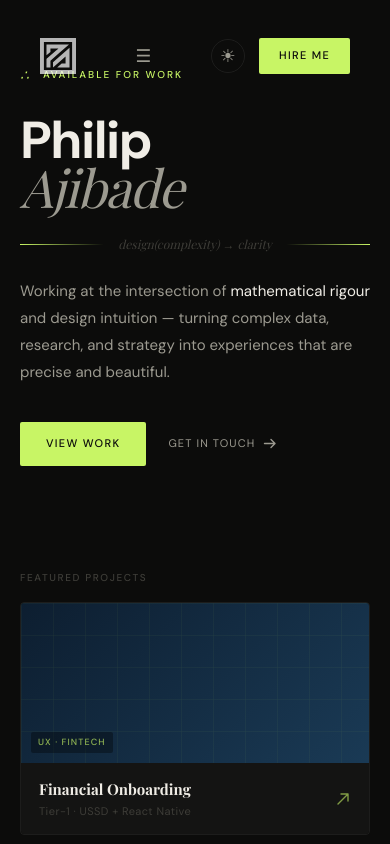
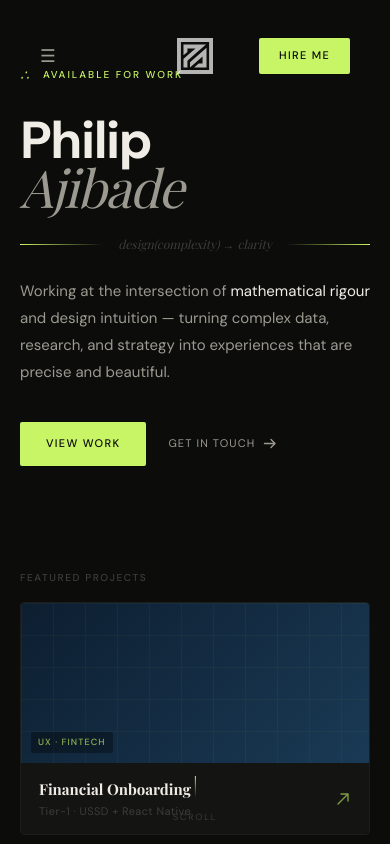
Before and after one commit to JibadeDotun/philip-ajibade-website, a Next.js app: page / in a window 390 px wide. Shown: the top 844 px of the page. Built offline with nearby package versions, Linux system fonts and the light colour scheme.

Commit message:
Fix mobile hero spacing

```diff
--- a/src/app/page.tsx
+++ b/src/app/page.tsx
@@ -10,14 +10,19 @@ export default function Home() {
   const [light, setLight] = useState(false);
   const [scrolled, setScrolled] = useState(false);
   const [menuOpen, setMenuOpen] = useState(false);
+  const [scrollHintOpacity, setScrollHintOpacity] = useState(1);
   const mx = useRef(0), my = useRef(0);
   const rx = useRef(0), ry = useRef(0);
 
   const mathSymbols = ['∇','∫','∑','∂','φ','∞','∴','∵','π','λ','δ','∈','⊂','≡','∮'];
 
   useEffect(() => {
-    const onScroll = () => setScrolled(window.scrollY > 40);
+    const onScroll = () => {
+      setScrolled(window.scrollY > 40);
+      setScrollHintOpacity(window.scrollY > window.innerHeight * 0.8 ? 0 : 1);
+    };
     window.addEventListener('scroll', onScroll);
+    onScroll();
     return () => window.removeEventListener('scroll', onScroll);
   }, []);
 
@@ -116,21 +121,26 @@ export default function Home() {
 
         /* Responsive rules */
         .mobile-menu-overlay {display:none;position:fixed;inset:0;opacity:0;visibility:hidden;z-index:999;align-items:center;justify-content:center;transition:opacity .2s ease,visibility .2s ease;}
+        .nav-inner {max-width:1400px;width:100%;margin:0 auto;display:flex;align-items:center;justify-content:space-between;gap:24;position:relative;}
+        .page-inner {max-width:1400px;width:100%;margin:0 auto;position:relative;}
 
         @media (hover: none) {
           body{cursor:auto !important}
           #cur,#ring,#sym{display:none !important}
-          .hamburger{display:block !important}
-          .nav-links{display:none !important}
         }
 
         @media (max-width:767px) {
           .nav {padding: 16px 20px !important;}
           .nav-links {display:none !important;}
           .hamburger {display:block !important;}
+          .theme-toggle {display:none !important;}
+          .logo-wrapper {position:absolute;left:50%;transform:translateX(-50%);}
+          .nav-actions {justify-content:flex-end;}
+          .hero {padding-top:90px !important;}
           .mobile-menu-overlay {display:flex !important;opacity:0;visibility:hidden;position:fixed;inset:0;background:rgba(0,0,0,0.95);z-index:999;align-items:center;justify-content:center;}
           .mobile-menu-overlay.open {opacity:1;visibility:visible;}
           .mobile-menu-close {display:block;cursor: none;}
+          .hero .anim-1{display:none;}
           .hero {display:block !important;padding:0 20px !important;}
           .hero-left, .hero-right {padding: 64px 0 40px !important;}
           .hero h1 {font-size:52px !important;}
@@ -141,7 +151,7 @@ export default function Home() {
           .about-strip {grid-template-columns:1fr !important;}
           footer {flex-direction:column !important;align-items:center !important;gap:16px !important;padding:24px 20px !important;text-align:center;}
           .nav-links a, .hamburger, .mobile-menu-overlay a, .nav button, .about-strip a, footer a {font-size:1.1rem !important;}
-          .hero .anim-9 {left:50% !important;transform:translateX(-50%) !important;}
+          .hero .anim-9 {position:fixed !important;bottom:20px !important;left:50% !important;transform:translateX(-50%) !important;}
         }
 
         @media (min-width:768px) and (max-width:1024px) {
@@ -156,6 +166,9 @@ export default function Home() {
           .work-grid > div:nth-child(2){grid-column:span 12 !important;}
           .work-grid > div:nth-child(3), .work-grid > div:nth-child(4), .work-grid > div:nth-child(5){grid-column:span 4 !important;}
           .about-strip {grid-template-columns:1fr 1fr !important;}
+          .theme-toggle {display:block !important;}
+          .hamburger {display:none !important;}
+          .logo-wrapper {position:static;transform:none;}
         }
       `}</style>
 
@@ -171,8 +184,9 @@ export default function Home() {
 
         {/* NAV */}
         <nav className="nav" style={{position:'fixed',top:0,left:0,right:0,zIndex:100,background:scrolled?(light?'rgba(245,243,238,0.9)':'rgba(12,12,11,0.88)'):'transparent',borderBottom:`1px solid ${scrolled?border:'transparent'}`,backdropFilter:scrolled?'blur(18px)':'none',transition:'all .3s'}}>
-          <div className="nav-inner" style={{maxWidth:1400,width:'100%',margin:'0 auto',padding:'22px 20px',display:'flex',alignItems:'center',justifyContent:'space-between',gap:24}}>
-            <a href="#" style={{textDecoration:'none',color:'inherit',display:'inline-block',cursor:'none'}}>
+          <div className="nav-inner" style={{maxWidth:1400,width:'100%',margin:'0 auto',padding:'22px 20px',display:'flex',alignItems:'center',justifyContent:'space-between',gap:24,position:'relative'}}>
+            <button className="hamburger" onClick={()=>setMenuOpen(o=>!o)} style={{border:'none',background:'transparent',color:text2,fontSize:22,cursor:'none',display:'none',order:1}} aria-label="Open menu">☰</button>
+            <a className="logo-wrapper" href="#" style={{textDecoration:'none',color:'inherit',cursor:'none'}}>
             <img
               src="/logo.svg"
               height="36"
@@ -192,14 +206,13 @@ export default function Home() {
               }}
             />
           </a>
-          <button className="hamburger" onClick={()=>setMenuOpen(o=>!o)} style={{border:'none',background:'transparent',color:text2,fontSize:22,cursor:'none',display:'none'}} aria-label="Open menu">☰</button>
-          <div className="nav-links" style={{display:'flex',gap:36}}>
+          <div className="nav-links" style={{display:'flex',gap:36,order:3}}>
             {['Work','Photography','Blog','About'].map(l=>(
               <a key={l} href="#" onMouseEnter={e=>{handleHoverEnter(e.currentTarget); e.currentTarget.style.color = text;}} onMouseLeave={e=>{handleHoverLeave(e.currentTarget); e.currentTarget.style.color = text2;}} style={{fontSize:12,fontWeight:400,letterSpacing:'0.1em',textTransform:'uppercase',color:text2,textDecoration:'none',transition:'color 0.2s ease'}}>{l}</a>
             ))}
           </div>
-          <div style={{display:'flex',alignItems:'center',gap:14}}>
-            <button onClick={()=>setLight(l=>!l)} onMouseEnter={e=>{handleHoverEnter(e.currentTarget); e.currentTarget.style.color = text;}} onMouseLeave={e=>{handleHoverLeave(e.currentTarget); e.currentTarget.style.color = text2;}} style={{width:34,height:34,borderRadius:'50%',background:'transparent',border:`1px solid ${border}`,cursor:'none',color:text2,fontSize:13,display:'flex',alignItems:'center',justifyContent:'center',transition:'border-color .2s,color .2s'}}>
+          <div className="nav-actions" style={{display:'flex',alignItems:'center',gap:14,order:4}}>
+            <button className="theme-toggle" onClick={()=>setLight(l=>!l)} onMouseEnter={e=>{handleHoverEnter(e.currentTarget); e.currentTarget.style.color = text;}} onMouseLeave={e=>{handleHoverLeave(e.currentTarget); e.currentTarget.style.color = text2;}} style={{width:34,height:34,borderRadius:'50%',background:'transparent',border:`1px solid ${border}`,cursor:'none',color:text2,fontSize:13,display:'flex',alignItems:'center',justifyContent:'center',transition:'border-color .2s,color .2s'}}>
               {light?'☾':'☀'}
             </button>
             <a href="#" onMouseEnter={e=>{handleHoverEnter(e.currentTarget); e.currentTarget.style.opacity = '0.85';}} onMouseLeave={e=>{handleHoverLeave(e.currentTarget); e.currentTarget.style.opacity = '1';}} style={{fontSize:11,fontWeight:500,letterSpacing:'0.12em',textTransform:'uppercase',color:bg,background:accentBg,padding:'9px 20px',borderRadius:2,textDecoration:'none',transition:'opacity 0.2s ease',cursor:'none'}}>
@@ -211,6 +224,7 @@ export default function Home() {
 
         <div className={`mobile-menu-overlay ${menuOpen ? 'open' : ''}`}>
           <button className="mobile-menu-close" onClick={()=>setMenuOpen(false)} style={{position:'absolute',top:20,right:24,fontSize:24,border:'none',background:'transparent',color:text,cursor:'none'}}>✕</button>
+          <button className="theme-toggle-mobile" onClick={()=>setLight(l=>!l)} style={{position:'absolute',top:20,left:24,fontSize:22,border:'none',background:'transparent',color:text,cursor:'none'}}>{light?'☾':'☀'}</button>
           <div style={{display:'flex',flexDirection:'column',alignItems:'center',justifyContent:'center',height:'100%',gap:22}}>
             {['Work','Photography','Blog','About'].map(l => (
               <a key={l} href="#" onClick={()=>setMenuOpen(false)} style={{fontSize:24,fontWeight:700,color:text,textDecoration:'none',transition:'color .2s ease'}}>{l}</a>
@@ -274,7 +288,7 @@ export default function Home() {
           {/* Horizontal divider */}
           <div style={{position:'absolute',bottom:72,left:0,right:0,height:1,background:border}}/>
           {/* Scroll hint */}
-          <div className="anim-9" style={{position:'absolute',bottom:20,left:'50%',transform:'translateX(-50%)',display:'flex',flexDirection:'column',alignItems:'center',gap:6,zIndex:2}}>
+          <div className="anim-9" style={{position:'fixed',bottom:20,left:'50%',transform:'translateX(-50%)',display:'flex',flexDirection:'column',alignItems:'center',gap:6,zIndex:2,opacity:scrollHintOpacity,transition:'opacity 0.4s ease'}}>
             <div style={{width:1,height:28,background:`linear-gradient(to bottom,${accent},transparent)`,animation:'scrollDrop 2s ease-in-out infinite'}}/>
             <span style={{fontSize:9,letterSpacing:'0.2em',textTransform:'uppercase',color:text3}}>Scroll</span>
           </div>
```
